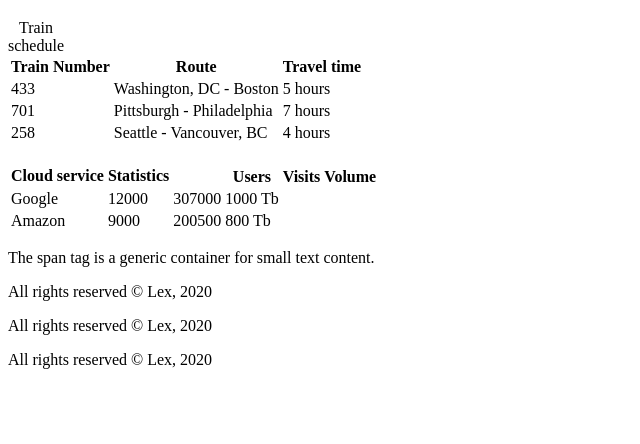
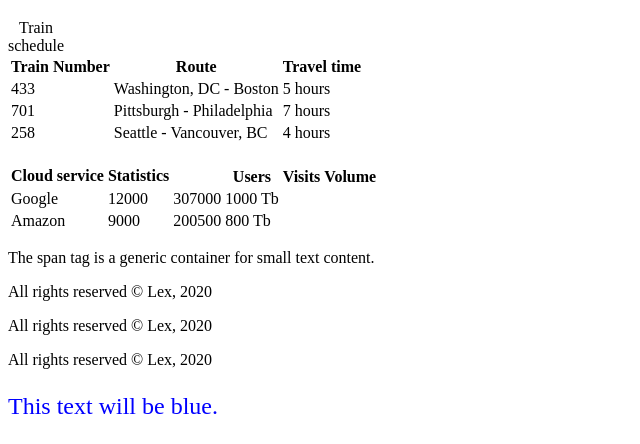
Before and after one commit to jomartacsiat/06-27-liveclass, a plain HTML site: page index.html in a window 1280 px wide. Shown: the part 409-853 px from the top of the page, without its empty margins (0-640 px from the left). Before the commit the page ends 800 px from the top, so only its background shows below. Drawn offline with Linux system fonts and the light colour scheme.

Commit message:
07-15-update

```diff
--- a/index.html
+++ b/index.html
@@ -113,5 +113,7 @@
 <p>All rights reserved &#169; Lex, 2020</p>
 <p>All rights reserved &#xa9; Lex, 2020</p>
 
+
+<p style="color:blue; font-size:24px;">This text will be blue.</p>
   </body>
 </html>
```
